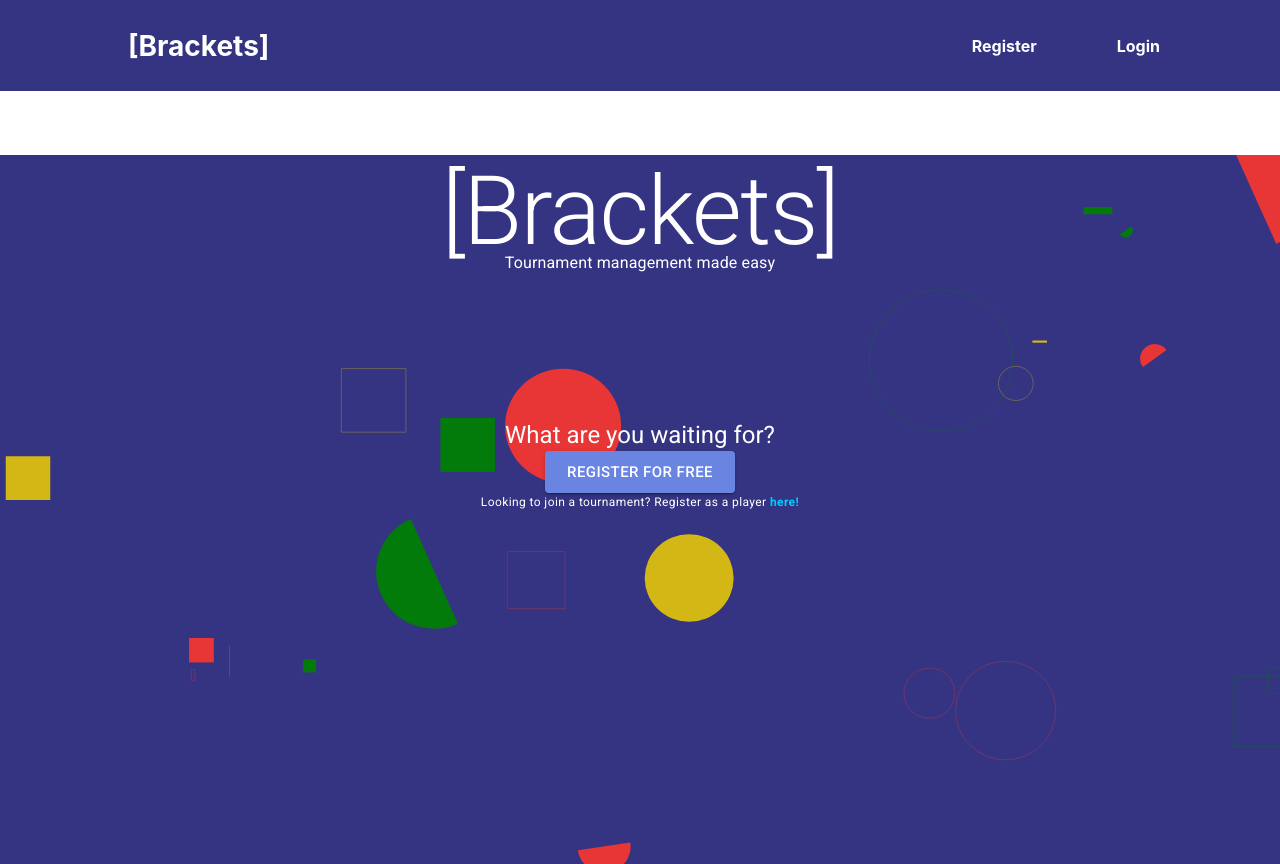
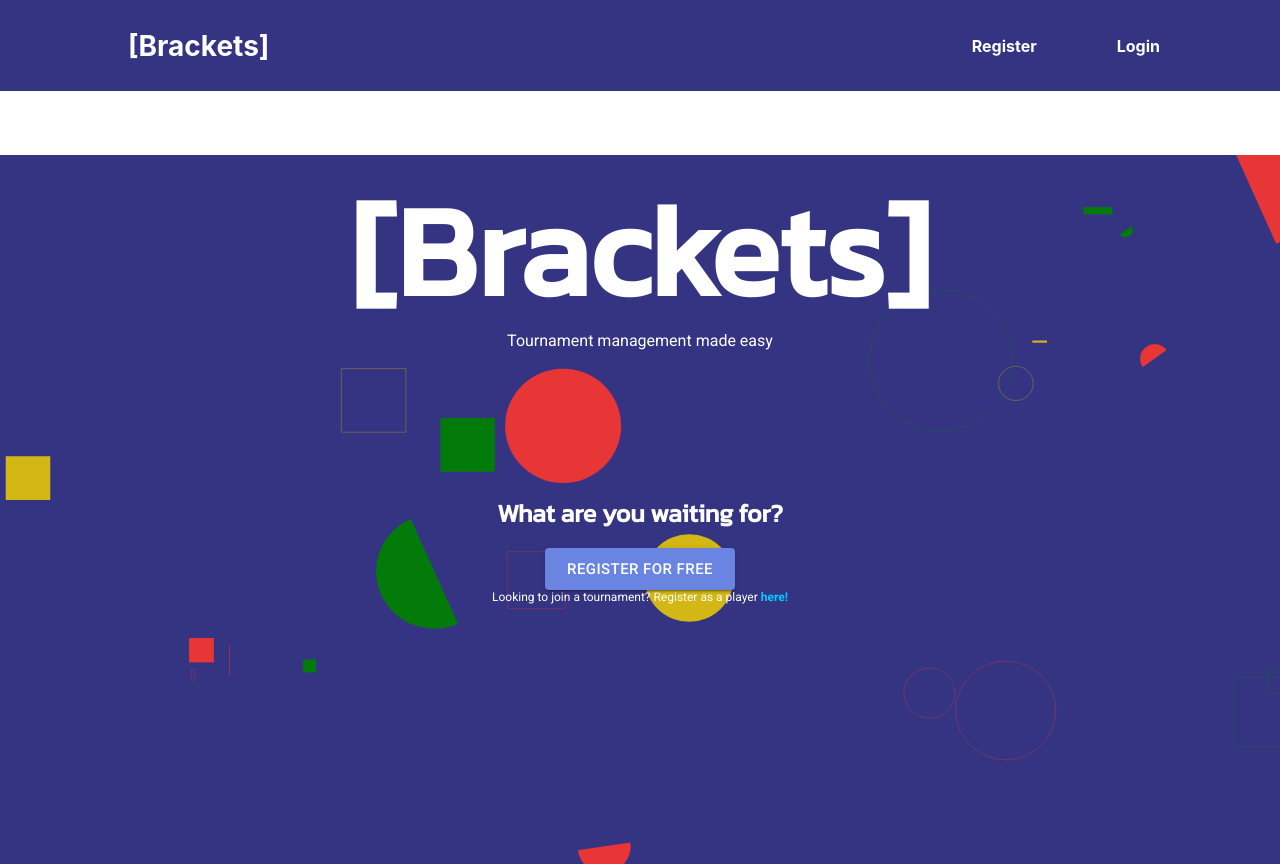
Before and after one commit to MastaCoder/-Brackets-, a React (Create React App) app in the folder frontend/: page / in a window 1280 px wide. Built offline with nearby package versions, Linux system fonts and the light colour scheme.

Commit message:
Minor changes to homepage

```diff
--- a/frontend/src/views/Home/HomePage.js
+++ b/frontend/src/views/Home/HomePage.js
@@ -19,13 +19,8 @@ export default function HomePage() {
           alignItems: "center",
         }}
       >
-        <Typography variant="h1" className={styles.title}>
-          [Brackets]
-        </Typography>
-
-        <Typography className={styles.titleSub}>
-          Tournament management made easy
-        </Typography>
+        <h1 className={styles.title}>[Brackets]</h1>
+        <h5 className={styles.titleSub}>Tournament management made easy</h5>
       </Box>
 
       {/* {Try it out} */}
@@ -36,9 +31,7 @@ export default function HomePage() {
           alignItems: "center",
         }}
       >
-        <Typography variant="h5" className={styles.tryItOut}>
-          What are you waiting for?
-        </Typography>
+        <h5 className={styles.tryItOut}>What are you waiting for?</h5>
 
         <Link to="/register" style={{ textDecoration: "none" }}>
           <Button className={styles.btn} variant="contained" size="large">
@@ -46,12 +39,12 @@ export default function HomePage() {
           </Button>
         </Link>
 
-        <Typography variant="caption" className={styles.regText}>
+        <p className={styles.regText}>
           Looking to join a tournament? Register as a player{" "}
           <Link className={styles.here} to="/register">
             here!
           </Link>
-        </Typography>
+        </p>
       </Box>
     </Container>
   );
--- a/frontend/src/views/Home/HomePage.module.css
+++ b/frontend/src/views/Home/HomePage.module.css
@@ -32,6 +32,7 @@
 .tryItOut {
     font-family: "Kanit";
     color: white;
+    font-size: 25px;
     margin-bottom: 1rem;
 }
 
```
